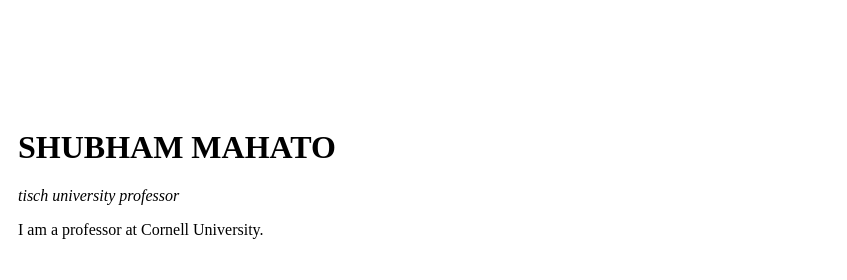
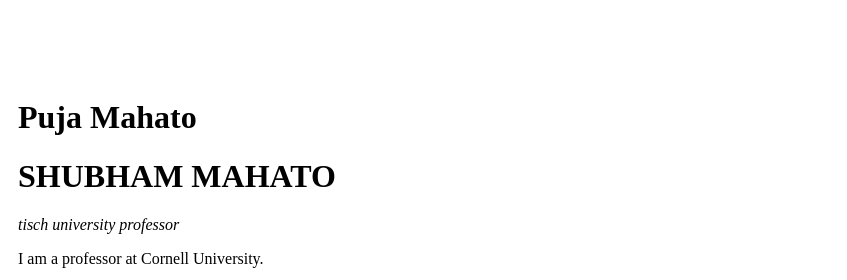
Before and after one commit to GoOgleOP01/CV, a plain HTML site: page index.html in a window 1280 px wide. Shown: the top 280 px of the page, 433-1280 px from the left. Drawn offline with Linux system fonts and the light colour scheme.

Commit message:
Update index.html

```diff
--- a/index.html
+++ b/index.html
@@ -12,6 +12,8 @@
     <tr>
       <td><img src="https://upload.wikimedia.org/wikipedia/en/d/d6/Superman_Man_of_Steel.jpg" alt=""></td>
       <td>
+        <h1>Puja Mahato</h1>
+
         <h1>SHUBHAM MAHATO </h1>
         <p><em>tisch university professor</em></p>
         I am a professor at Cornell University.</p>
```
